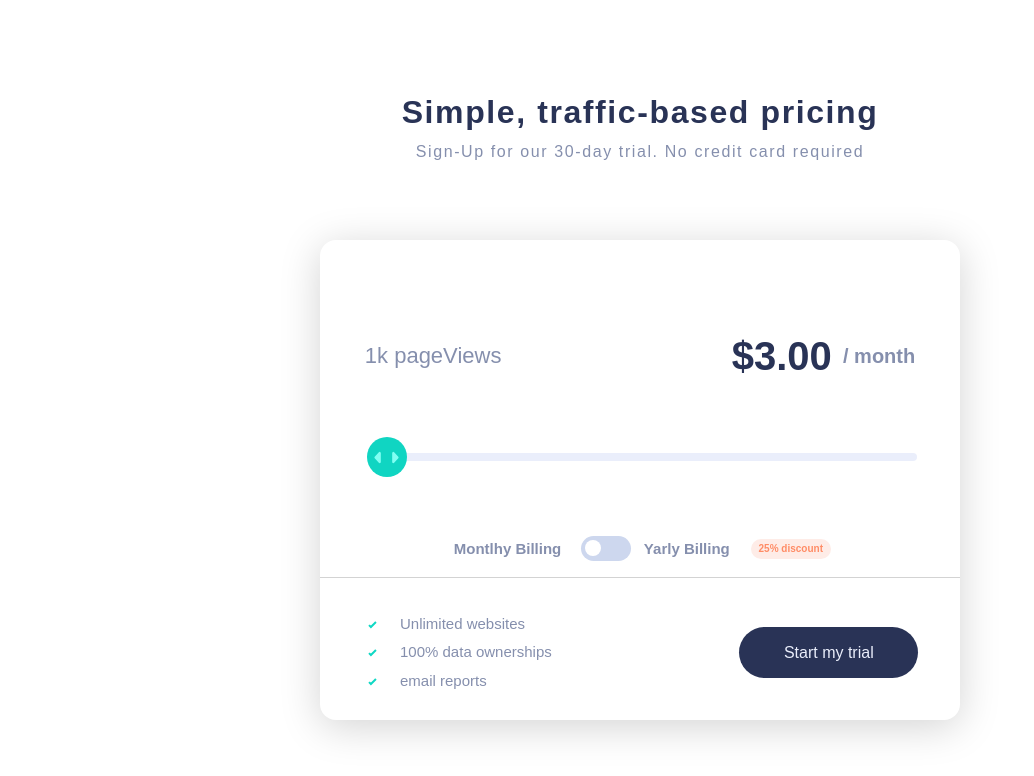
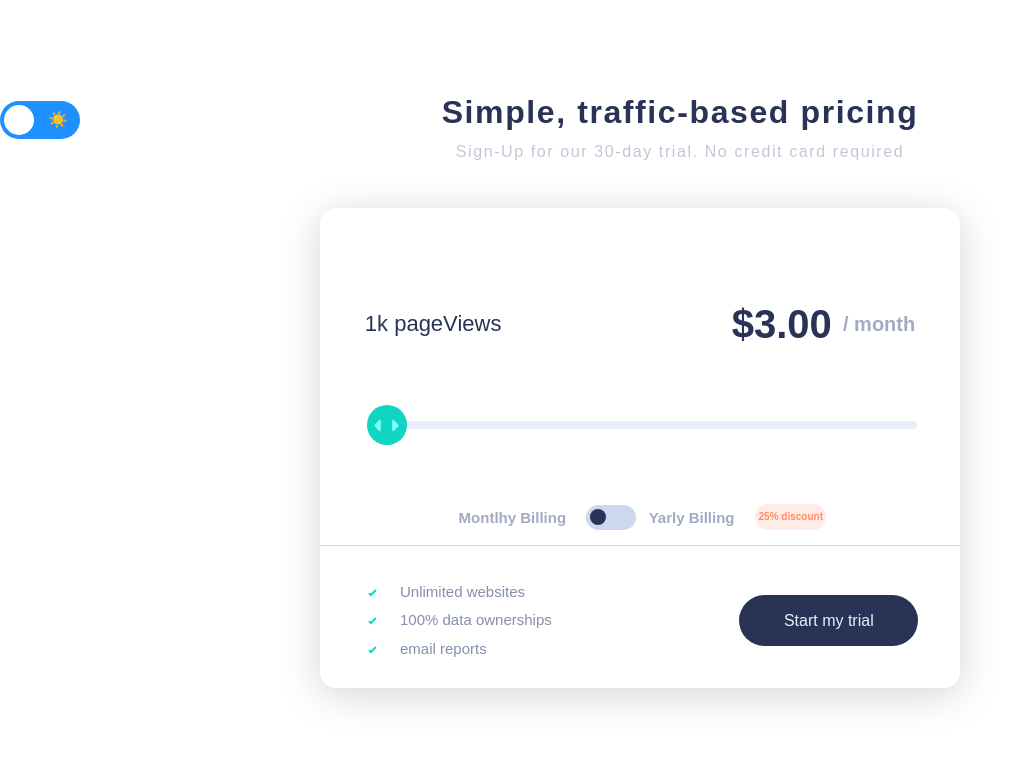
Before and after one commit to breno-Ferrari/Interactive-price, a Next.js app: page / in a window 1280 px wide. Shown: the top 776 px of the page, without its empty margins (0-1034 px from the left). Built offline with nearby package versions, Linux system fonts and the light colour scheme.

Commit message:
Criando funcionalidade de darkmode

```diff
--- a/next.config.js
+++ b/next.config.js
@@ -2,6 +2,7 @@
 const nextConfig = {
   reactStrictMode: true,
   swcMinify: true,
+  distDir: 'build',
 }
 
 module.exports = nextConfig
--- a/src/components/Box/box.module.scss
+++ b/src/components/Box/box.module.scss
@@ -3,7 +3,6 @@
     position: relative;
     height: 30rem;
     width: 40rem;
-    box-shadow: 0px 0.4rem 2.5rem lightgray;
     border-radius: 1rem;
     &__top{
         display: flex;
@@ -19,7 +18,6 @@
             font-family: 'Manrope' , sans-serif;
             font-weight: 500;
             font-size: 22px;
-            color: hsl(225, 20%, 60%);
             @media (max-width:750px) {
                 margin-bottom: 20%;
                 letter-spacing: 0.1rem;
@@ -30,7 +28,6 @@
             font-family: 'Manrope' , sans-serif;
             font-weight: 800;
             font-size: 40px;
-            color: hsl(227, 35%, 25%);
             @media (max-width:750px) {
                 margin-top: 20%;
                 font-size: 32px;
@@ -43,7 +40,6 @@
                 font-family: 'Manrope' , sans-serif;
                 font-weight: 600;
                 font-size: 20px;
-                color: hsl(225, 20%, 60%);
                 @media (max-width:750px) {
                     bottom: 4px;
                 }
@@ -63,32 +59,27 @@
             font-family: 'Manrope' , sans-serif;
             font-weight: 600;
             font-size: 15px;
-            color: hsl(225, 20%, 60%);
             margin-right: 2%;
             margin-left: 2%;
             @media (max-width:750px) {
                 font-size: 10px;
             }
         }
-        &__discount{
+        &__txdiscount{
             display: flex;
             justify-content: center;
             text-align: center;
             align-items: center;
             position: relative;
-            background-color: hsl(14, 92%, 95%);
             border-radius: 50px;
             margin: 0 0.5rem;
             height: 20px;
-            &__text{
-                font-family: 'Manrope' , sans-serif;
-                font-weight: 600;
-                font-size:10px;
-                color: hsl(15, 100%, 70%);
-                background-color: hsl(14, 92%, 95%);
-                border-radius: 50px;
-                margin: 0 0.5rem;
-            }
+            font-family: 'Manrope' , sans-serif;
+            font-weight: 600;
+            font-size:10px;  ;
+            border-radius: 50px;
+            margin: 0 0.5rem;
+            padding: 0.2rem;
         }
         @media (max-width:750px) {
             top: 20%;
@@ -114,7 +105,6 @@
                 display: flex;
                 flex-direction: column;
                 &__line{
-                    color: hsl(225, 20%, 60%);
                     padding-left: 1rem;
                     list-style-image: url("../../../public/imgs/icon-check.svg");
                     line-height: 1.8rem;
@@ -137,10 +127,8 @@
                 display: flex;
                 justify-content: center;
                 align-items: center;
-                color: hsl(224, 65%, 95%);
                 border-radius: 4.5rem;
                 height: 3.2rem;
-                background-color: hsl(227, 35%, 25%);
                 transition: all 0.3s;
                 font-family: 'Manrope' , sans-serif;
                 font-weight: 500;
@@ -149,7 +137,6 @@
                     cursor: pointer;
                     font-size: 17px ;
                     transition: all 0.3s;
-                    color: hsl(224, 65%, 100%);
                 }
             }
             @media (max-width:750px) {
--- a/src/components/Box/index.tsx
+++ b/src/components/Box/index.tsx
@@ -73,7 +73,7 @@ export default function Box(){
     },[input])
 
   return (
-    <main className={styles.container}>
+    <main className={styles.container} id="box">
         <div className={styles.container__top}>
             <p className={styles.container__top__text}>{page}k pageViews</p>
             <p className={styles.container__top__textValue}>${price} <span className={styles.container__top__textValue__span}>/ month</span></p>
@@ -83,12 +83,10 @@ export default function Box(){
             <p className={styles.container__middle__text}>Montlhy Billing</p>
             <ToggleSwitch onChange={switchInput} />
             <p className={styles.container__middle__text}>Yarly Billing</p>
-            <div className={styles.container__middle__discount}>
-               {size ?
-                (<p className={styles.container__middle__discount__text}>25% discount</p>)
+            {size ?
+                (<p className={styles.container__middle__txdiscount}>25% discount</p>)
                 :
-                (<p className={styles.container__middle__discount__text}>-25%</p>)}
-            </div>
+                (<p className={styles.container__middle__discount}>-25%</p>)}
         </div>
         <div className={styles.container__bottom}>
             <div className={styles.container__bottom__left}>
--- /dev/null
+++ b/src/components/ThemeToggle/index.jsx
@@ -0,0 +1,18 @@
+import styles from "./themeSwitch.module.scss"
+import { useState,useEffect } from "react";
+export default function ThemeToggle(){
+  const [activeTheme, setActiveTheme] = useState("light");
+  const inactiveTheme = activeTheme === "light" ? "dark" : "light";
+
+  useEffect(() => {
+    document.body.dataset.theme = activeTheme;
+  }, [activeTheme]);
+
+  return (
+    <button className={styles.button} type="button" onClick={() => setActiveTheme(inactiveTheme)}>
+        <span className={styles.button__toggleThumb}></span>
+        <span>🌙</span>
+        <span>☀️</span>
+    </button>
+  );
+};
--- /dev/null
+++ b/src/components/ThemeToggle/themeSwitch.module.scss
@@ -0,0 +1,28 @@
+.button{
+    --toggle-width: 80px;
+    --toggle-height: 38px;
+    --toggle-padding: 4px;
+    position: relative;
+    display: flex;
+    align-items: center;
+    justify-content: space-around;
+    font-size: 1rem;
+    line-height: 1;
+    width: var(--toggle-width);
+    height: var(--toggle-height);
+    padding: var(--toggle-padding);
+    border: 0;
+    border-radius: calc(var(--toggle-width) / 2);
+    cursor: pointer;
+    background: var(--color-bg-toggle);
+    transition: background 0.25s ease-in-out;
+    &__toggleThumb{
+        position: absolute;
+        top: var(--toggle-padding);
+        left: var(--toggle-padding);
+        width: calc(var(--toggle-height) - (var(--toggle-padding) * 2));
+        height: calc(var(--toggle-height) - (var(--toggle-padding) * 2));
+        border-radius: 50%;
+        background: white;
+    }
+}
--- a/src/components/Title/index.tsx
+++ b/src/components/Title/index.tsx
@@ -1,5 +1,6 @@
 import Texts from "./const"
 import styles from "./title.module.scss"
+import ThemeToggle from "components/ThemeToggle"
 export default function Title(){
   return (
     <header className={styles.container}>
@@ -11,6 +12,9 @@ export default function Title(){
           </div>
         ))
       }
+      <div className={styles.container__switch}>
+        <ThemeToggle />
+      </div>
     </header>
   )
 }
--- a/src/components/Title/title.module.scss
+++ b/src/components/Title/title.module.scss
@@ -1,12 +1,15 @@
 .container{
+    display: flex;
+    flex-direction: row-reverse;
+    align-items: center;
     &__container{
+        width: 100%;
         display: flex;
         flex-direction: column;
         text-align: center;
-        padding-bottom: 5rem;
+        padding-bottom: 3rem;
         padding-top: 5rem;
         &__title{
-            color: hsl(227, 35%, 25%);
             font-family: 'Manrope', sans-serif;
             font-weight: 700;
             font-size: 2rem;
@@ -19,7 +22,6 @@
             }
         }
         &__subtitle{
-            color: hsl(225, 20%, 60%);
             font-family: 'Manrope', sans-serif;
             font-weight: 500;
             font-size: 1rem;
@@ -32,5 +34,16 @@
             }
         }
     }
-
+    &__switch{
+        display: flex;
+        flex-direction: column;
+        text-align: center;
+        padding-bottom: 3rem;
+        padding-top: 5rem;
+    }
+    @media (max-width:750px) {
+        flex-direction: column-reverse;
+        padding-bottom: 0;
+        padding-top: 0;
+    }
 }
--- a/src/components/ToggleSlide/index.tsx
+++ b/src/components/ToggleSlide/index.tsx
@@ -13,7 +13,7 @@ export default function ToggleSlide({...props}){
   };
 
   return (
-    <div className={styles.container} {...props}>
+    <div className={styles.container} {...props} id="slider">
        <input
         className={styles.container__slider}
         type="range"
--- a/src/components/ToggleSwitch/toggleSwitch.module.scss
+++ b/src/components/ToggleSwitch/toggleSwitch.module.scss
@@ -36,7 +36,7 @@
             left: 4px;
             width: 16px;
             height: 16px;
-            background: white;
+            background: hsl(227, 35%, 25%);
             border-radius: 16px;
             transition: 0.3s;
 
--- a/src/screens/Box/index.tsx
+++ b/src/screens/Box/index.tsx
@@ -1,6 +1,7 @@
 
 import Title from "components/Title"
 import Box from "components/Box"
+
 export default function CustomBox(){
   return (
     <>
--- a/styles/globals.css
+++ b/styles/globals.css
@@ -47,3 +47,97 @@ body{
     max-height: 100vh;
     margin: 0 auto;
 }
+
+body,
+body[data-theme="light"] {
+    --color-text-h1: hsl(227, 35%, 25%);
+    --color-text-h2: hsl(225, 20%, 80%);
+
+    --color-text-list: hsl(225, 20%, 60%);
+
+    --color-text-p1: hsl(225, 20%, 70%);
+    --color-text-p2: hsl(227, 35%, 25%);
+
+    --color-text-value: hsl(227, 35%, 25%);
+
+    --color-text-discount: hsl(15, 100%, 70%);
+    --color-text-bgdiscount: hsl(14, 92%, 95%);
+
+    --color-text-btn: hsl(224, 65%, 95%);
+    --color-text-bgbtn: hsl(227, 35%, 25%);
+
+    --color-bg-primary: #fff;
+    --color-bg-toggle: #1e90ff;
+    --color-shadow-box:hsl(0, 0%, 83%);
+}
+
+body[data-theme="dark"] {
+
+    --color-text-h1: #e3e3e3;
+    --color-text-h2: hsl(225, 20%, 60%);
+
+    --color-text-list: hsl(225, 20%, 90%);
+
+    --color-text-p1: hsl(225, 20%, 85%);
+    --color-text-p2: hsl(225, 20%, 80%);
+
+    --color-text-value: hsl(225, 20%, 80%);
+
+    --color-text-discount: hsl(15, 100%, 70%);
+    --color-text-bgdiscount: hsl(14, 92%, 95%);
+
+    --color-text-btn: hsl(14, 92%, 95%);
+    --color-text-bgbtn: hsl(227, 35%, 25%);
+
+    --color-bg-primary: #15232d;
+    --color-bg-toggle: #a9a9a9;
+    --color-shadow-box:hsla(0, 0%, 0%, 1);
+}
+
+body {
+    background: var(--color-bg-primary);
+    font-family: sans-serif;
+    transition: background 0.25s ease-in-out;
+}
+/* title */
+
+h1 {
+    color: var(--color-text-h1);
+}
+h2 {
+    color: var(--color-text-h2);
+}
+
+/* box */
+main{
+    box-shadow: 0px 0.4rem 2.5rem var(--color-shadow-box);
+}
+    /* top */
+#box div:nth-child(0){
+    color: var(--color-text-p1);
+}
+#box div:nth-child(1){
+    color: var(--color-text-value);
+}
+#box div:nth-child(1) span{
+    color: var(--color-text-p1);
+}
+    /* middle */
+#box div:nth-child(3) {
+    color: var(--color-text-p1);
+}
+#box div:nth-child(3) p:nth-child(3){
+    color: var(--color-text-p1);
+}
+#box div:nth-child(3) p:nth-child(4){
+    background-color: var(--color-text-bgdiscount);
+    color: var(--color-text-discount);
+}
+    /* bottom */
+#box div:nth-child(4) div ul li{
+    color: var(--color-text-list);
+}
+#box div:nth-child(4) div div{
+    color: var(--color-text-btn);
+    background-color: var(--color-text-bgbtn);
+}
```
Also changed, not shown: styles/themes.scss (added).
